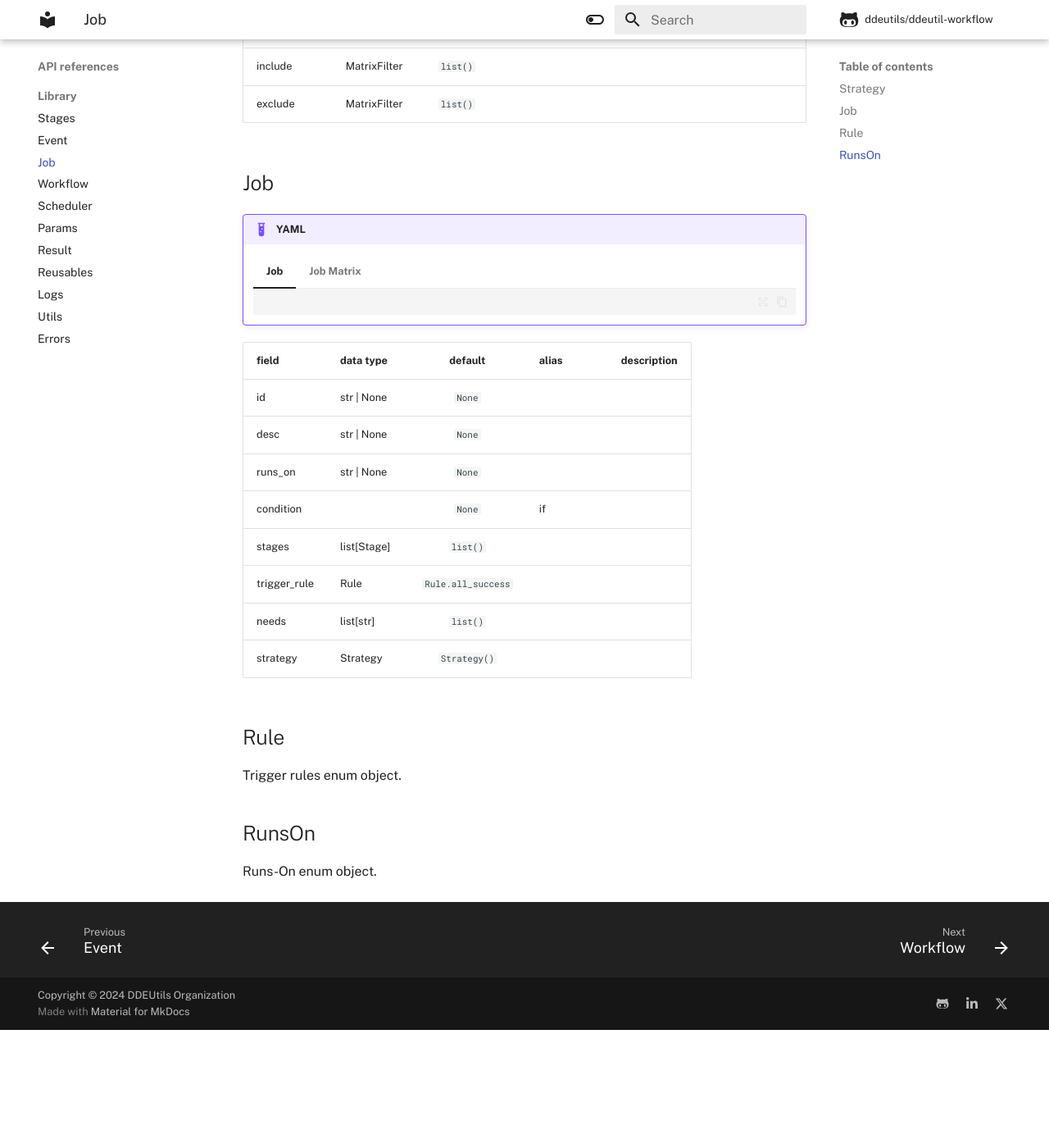
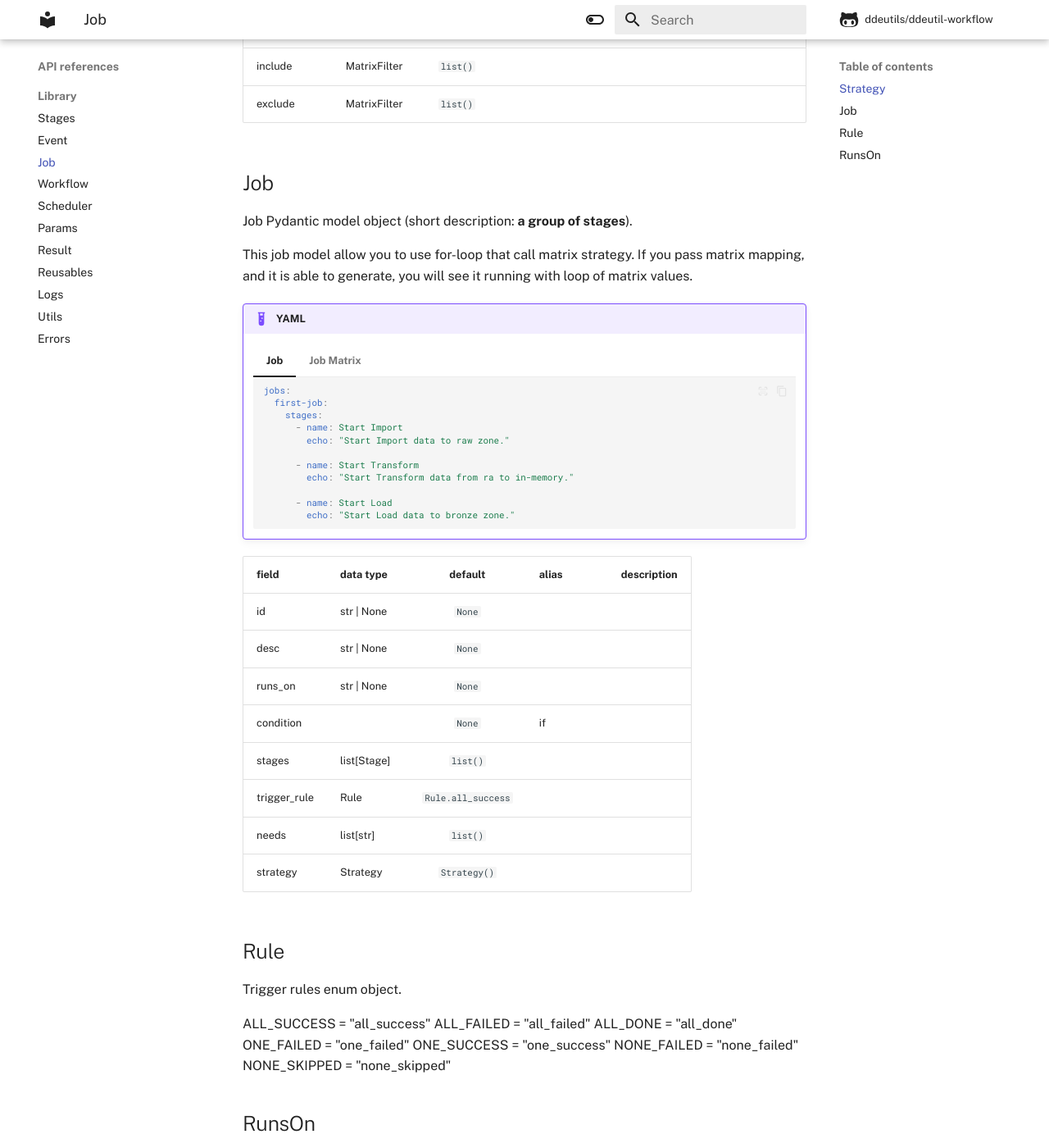
Before and after one commit to ddeutils/ddeutil-workflow, an MkDocs documentation site: the page built from docs/api/job.md, in a window 1280 px wide and 1400 px high, scrolled down 782 px. Shown: the whole window at 82% size. Built offline with MkDocs 1.6.1 and Material for MkDocs 9.7.7, drawn with Linux system fonts in a browser that asks for light colours; comment, search, counter and statistics services are not loaded; before the commit the page ends 2038 px from its top, so only the background shows below that; some of the changed text lies outside the part shown.

````diff
--- a/docs/api/job.md
+++ b/docs/api/job.md
@@ -27,11 +27,28 @@ job execution.
 
 ## Job
 
+Job Pydantic model object (short description: **a group of stages**).
+
+This job model allow you to use for-loop that call matrix strategy. If
+you pass matrix mapping, and it is able to generate, you will see it running
+with loop of matrix values.
+
 !!! example "YAML"
 
     === "Job"
 
         ```yaml
+        jobs:
+          first-job:
+            stages:
+              - name: Start Import
+                echo: "Start Import data to raw zone."
+
+              - name: Start Transform
+                echo: "Start Transform data from ra to in-memory."
+
+              - name: Start Load
+                echo: "Start Load data to bronze zone."
         ```
 
     === "Job Matrix"
@@ -81,6 +98,19 @@ job execution.
 
 Trigger rules enum object.
 
+ALL_SUCCESS = "all_success"
+ALL_FAILED = "all_failed"
+ALL_DONE = "all_done"
+ONE_FAILED = "one_failed"
+ONE_SUCCESS = "one_success"
+NONE_FAILED = "none_failed"
+NONE_SKIPPED = "none_skipped"
+
 ## RunsOn
 
 Runs-On enum object.
+
+LOCAL = "local"
+SELF_HOSTED = "self_hosted"
+AZ_BATCH = "azure_batch"
+DOCKER = "docker"
````
Also changed, not shown: docs/api/event.md (+24 -3 lines), docs/logs.md (+7 -1 lines), 1 other file.
